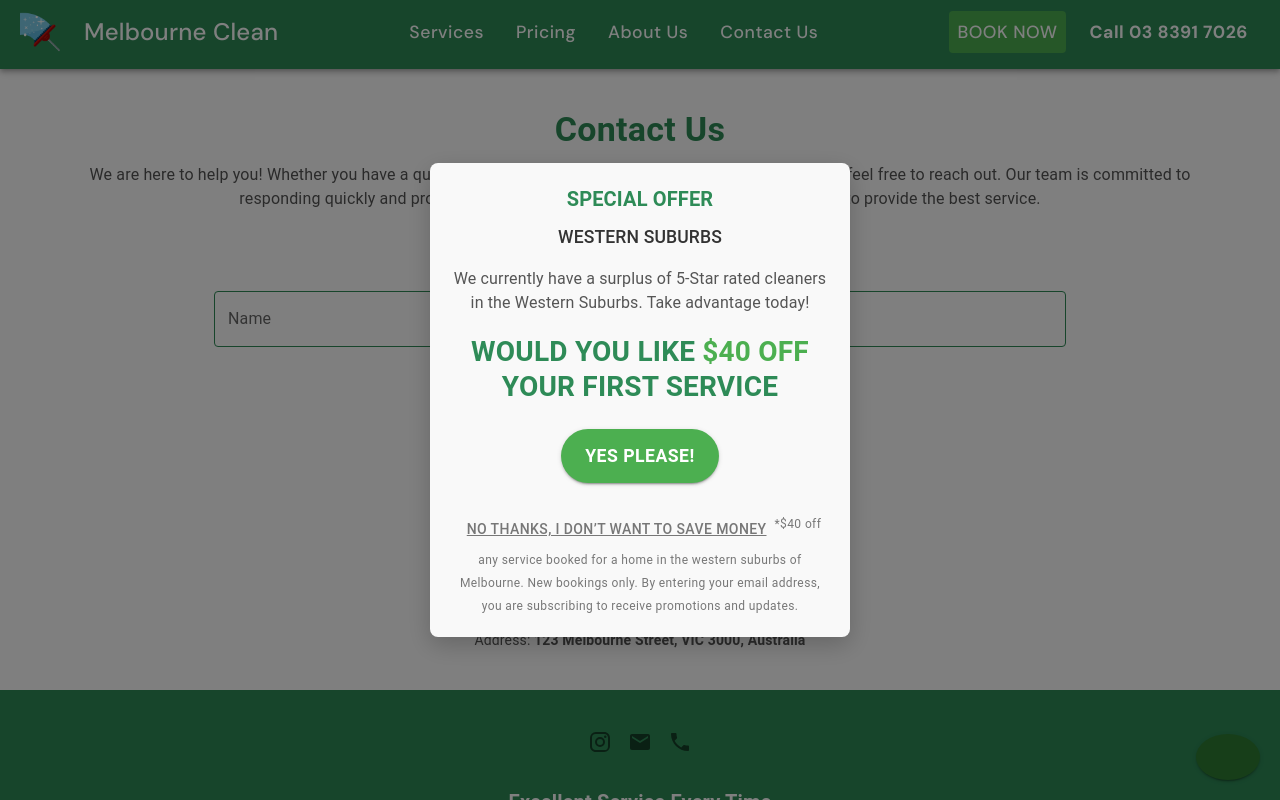
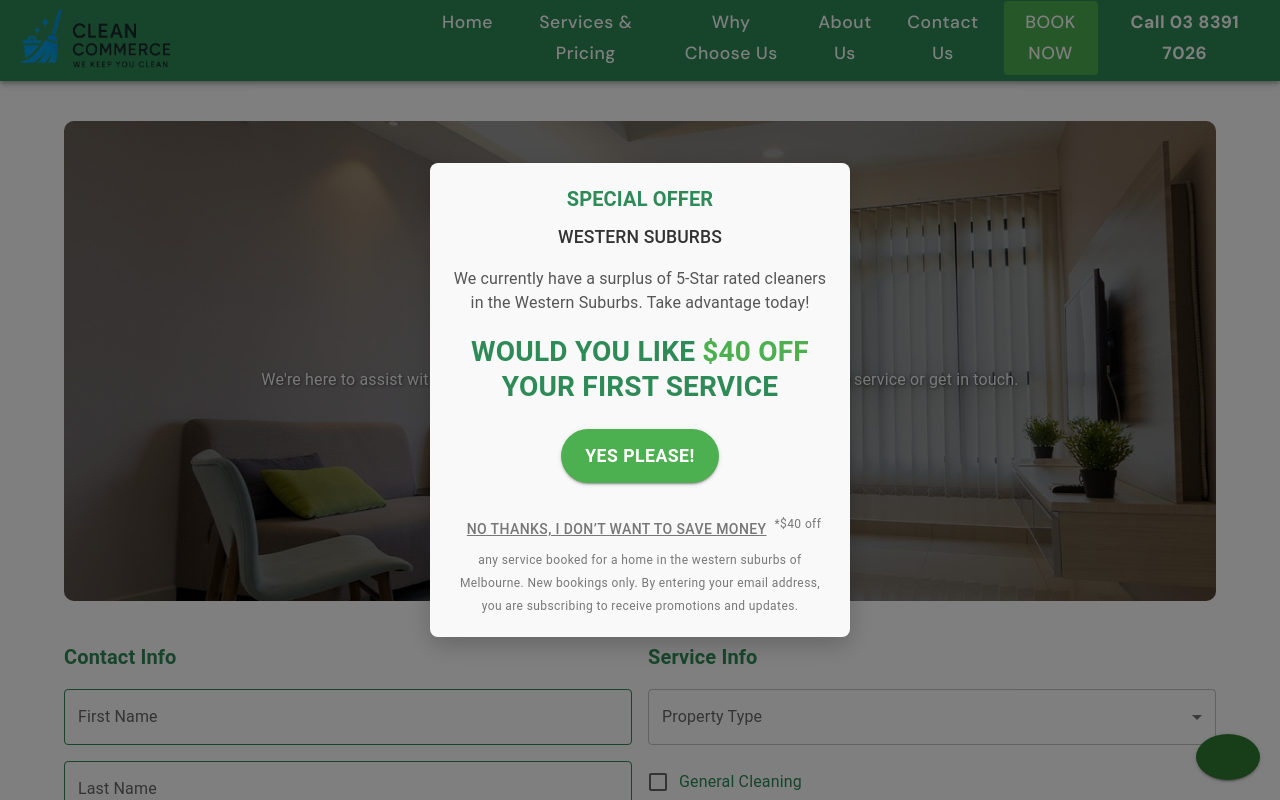
Before and after one commit to umangmtiwari/Cleaning-Site-Melbourne, a React (Create React App) app: page /contact-us in a window 1280 px wide. Shown: the top 800 px of the page. Built offline with nearby package versions, Linux system fonts and the light colour scheme; some icons are missing.

Commit message:
few menu and contact form changes

```diff
--- a/public/index.html
+++ b/public/index.html
@@ -24,7 +24,7 @@
       work correctly both with client-side routing and a non-root public URL.
       Learn how to configure a non-root public URL by running `npm run build`.
     -->
-    <title>Melbourne Clean</title>
+    <title>Clean Commerce</title>
   </head>
   <body>
     <noscript>You need to enable JavaScript to run this app.</noscript>
--- a/src/CleaningRates.jsx
+++ b/src/CleaningRates.jsx
@@ -77,49 +77,6 @@
         </TableContainer>
       </Container>
 
-      {/* Additional Services Table */}
-      <Container maxWidth="md" sx={{ mb: 6 }}>
-        <Typography variant="h5" color="#2E8B57" gutterBottom sx={{ display: 'flex', justifyContent: 'center', textAlign: 'center' }}>Additional Services</Typography>
-        <TableContainer component={Paper}>
-          <Table>
-            <TableHead>
-              <TableRow sx={{ backgroundColor: '#e3fdf3ff' }}>
-                <TableCell>Service</TableCell>
-                <TableCell>Price</TableCell>
-              </TableRow>
-            </TableHead>
-            <TableBody>
-              {[
-                ['Spring Clean', '$60-100'],
-                ['End of Lease', 'From $418+'],
-                ['Inside Oven', '$75'],
-                ['Inside Fridge', '$39'],
-                ['Inside Drawers/Cabinets', '$35-119'],
-                ['Balcony', '$39'],
-                ['Green Supplies', '$5'],
-                ['Inside Windows', '$79-135'],
-                ['Laundry', '$39/load'],
-                ['Bed Changing', '$15/bed'],
-                ['Ironing', '$50/30 mins'],
-                ['Wall Cleaning', '$29 per wall'],
-                ['Steam Cleaning', '$55/bedroom'],
-                ['Dish Washing', '$39'],
-                ['Wet Wiping Blinds', '$29/blind']
-              ].map((row, idx) => (
-                <TableRow
-                  key={idx}
-                  sx={{
-                    '&:hover': { backgroundColor: '#e0f7fa' }, // Light background on hover
-                  }}
-                >
-                  {row.map((cell, i) => <TableCell key={i}>{cell}</TableCell>)}
-                </TableRow>
-              ))}
-            </TableBody>
-          </Table>
-        </TableContainer>
-      </Container>
-
       {/* Service Checklist Table */}
       <Container maxWidth="md" sx={{ mb: 6 }}>
         <Typography variant="h5" color="#2E8B57" gutterBottom sx={{ display: 'flex', justifyContent: 'center', textAlign: 'center' }}>Service Checklist</Typography>
@@ -169,6 +126,49 @@
           </Table>
         </TableContainer>
       </Container>
+
+      {/* Additional Services Table */}
+      <Container maxWidth="md" sx={{ mb: 6 }}>
+        <Typography variant="h5" color="#2E8B57" gutterBottom sx={{ display: 'flex', justifyContent: 'center', textAlign: 'center' }}>Additional Services</Typography>
+        <TableContainer component={Paper}>
+          <Table>
+            <TableHead>
+              <TableRow sx={{ backgroundColor: '#e3fdf3ff' }}>
+                <TableCell>Service</TableCell>
+                <TableCell>Price</TableCell>
+              </TableRow>
+            </TableHead>
+            <TableBody>
+              {[
+                ['Spring Clean', '$60-100'],
+                ['End of Lease', 'From $418+'],
+                ['Inside Oven', '$75'],
+                ['Inside Fridge', '$39'],
+                ['Inside Drawers/Cabinets', '$35-119'],
+                ['Balcony', '$39'],
+                ['Green Supplies', '$5'],
+                ['Inside Windows', '$79-135'],
+                ['Laundry', '$39/load'],
+                ['Bed Changing', '$15/bed'],
+                ['Ironing', '$50/30 mins'],
+                ['Wall Cleaning', '$29 per wall'],
+                ['Steam Cleaning', '$55/bedroom'],
+                ['Dish Washing', '$39'],
+                ['Wet Wiping Blinds', '$29/blind']
+              ].map((row, idx) => (
+                <TableRow
+                  key={idx}
+                  sx={{
+                    '&:hover': { backgroundColor: '#e0f7fa' }, // Light background on hover
+                  }}
+                >
+                  {row.map((cell, i) => <TableCell key={i}>{cell}</TableCell>)}
+                </TableRow>
+              ))}
+            </TableBody>
+          </Table>
+        </TableContainer>
+      </Container>
     </>
   );
 }
--- a/src/ContactUs.jsx
+++ b/src/ContactUs.jsx
@@ -1,12 +1,20 @@
 import React, { useState } from 'react';
-import { Box, TextField, Button, Typography, Container} from '@mui/material';
-import { Shield as ShieldIcon, CheckCircle as CheckCircleIcon, Star as StarIcon, Email as EmailIcon } from '@mui/icons-material';
+import { IconButton, Box, TextField, Button, Typography, Container, FormControl, InputLabel, Select, MenuItem, FormGroup, FormControlLabel, Checkbox } from '@mui/material';
+import { Email as EmailIcon } from '@mui/icons-material';
+import { Link } from 'react-router-dom';
+import { Instagram, Email, Phone, Star } from '@mui/icons-material';
 
 const ContactUs = () => {
   const [formData, setFormData] = useState({
-    name: '',
+    firstName: '',
+    lastName: '',
+    phone: '',
     email: '',
-    message: '',
+    propertyType: '',
+    services: [],
+    frequency: '',
+    propertySize: '',
+    additionalInfo: '',
   });
 
   const handleChange = (e) => {
@@ -17,61 +25,96 @@
     });
   };
 
+  const handleCheckboxChange = (e) => {
+    const { value } = e.target;
+    setFormData({
+      ...formData,
+      services: formData.services.includes(value)
+        ? formData.services.filter(service => service !== value)
+        : [...formData.services, value],
+    });
+  };
+
   const handleSubmit = () => {
     const subject = encodeURIComponent("Service Booking Request");
-    const body = encodeURIComponent(`Name: ${formData.name}\nContact: ${formData.contact}\nEmail: ${formData.email}`);
+    const body = encodeURIComponent(`Name: ${formData.firstName} ${formData.lastName}\nContact: ${formData.phone}\nEmail: ${formData.email}\nProperty Type: ${formData.propertyType}\nServices: ${formData.services.join(', ')}\nFrequency: ${formData.frequency}\nProperty Size: ${formData.propertySize}\nAdditional Info: ${formData.additionalInfo}`);
     window.location.href = `mailto:services@melbourneclean.com?subject=${subject}&body=${body}`;
   };
 
   return (
     <Container sx={{ mt: 5, mb: 5 }}>
+          <Box
+      sx={{
+        mt: 5,
+        mb: 5,
+        backgroundImage: 'url(/clean3.jpg)', // Background image from the public folder
+        backgroundSize: 'cover', // Ensures the image covers the container
+        backgroundPosition: 'center', // Centers the background image
+        height: '60vh', // Adjust this to control the height of the container
+        width: '100%',
+        display: 'flex',
+        flexDirection: 'column',
+        justifyContent: 'center',
+        alignItems: 'center',
+        borderRadius: '10px', // Optional: rounded corners for a softer look
+        position: 'relative', // Ensures overlay can be positioned over the content
+        textAlign: 'center', // Center the text
+        color: 'white', // White color for the text to stand out
+      }}
+    >
+      {/* Overlay for background image */}
+      <Box
+        sx={{
+          position: 'absolute',
+          top: 0,
+          left: 0,
+          right: 0,
+          bottom: 0,
+          backgroundColor: 'rgba(0, 0, 0, 0.4)', // Dark overlay to improve text visibility
+          borderRadius: '10px', // Optional: keeps rounded corners for overlay
+        }}
+      />
+
       {/* Heading */}
-      <Typography variant="h4" gutterBottom align="center" sx={{ fontWeight: 'bold', color: '#2E8B57' }}>
-        Contact Us
+      <Typography
+        variant="h4"
+        gutterBottom
+        sx={{
+          fontWeight: 'bold',
+          color: 'white',  // White color for visibility
+          zIndex: 1,  // Ensures the text appears over the overlay
+          textShadow: '2px 2px 5px rgba(0, 0, 0, 0.5)', // Text shadow for better readability
+        }}
+      >
+        Get in Touch
       </Typography>
 
       {/* Trust-Building Content */}
-      <Typography variant="body1" paragraph align="center" sx={{ color: '#555' }}>
-        We are here to help you! Whether you have a question, need support, or simply want to provide feedback, feel free to reach out.
-        Our team is committed to responding quickly and professionally. Your inquiry is important to us, and we strive to provide the best service.
+      <Typography
+        variant="body1"
+        paragraph
+        sx={{
+          color: '#f4f4f4', // Light text color for better contrast
+          zIndex: 1,  // Ensures the text appears over the overlay
+          textShadow: '1px 1px 3px rgba(0, 0, 0, 0.5)', // Text shadow for better readability
+        }}
+      >
+        We're here to assist with all your cleaning needs. Fill out the form below to book a service or get in touch.
       </Typography>
+    </Box>
 
-          <Container maxWidth="md" sx={{ my: 5 }}>
-      {/* Heading */}
-      <Typography variant="h5" sx={{ textAlign: 'center', color: '#2E8B57' }} gutterBottom>
-        Book a Service
-      </Typography>
+      <Box sx={{ fontFamily: 'DM Sans, sans-serif', display: 'flex', justifyContent: 'space-between', gap: 2 }}>
+        {/* Left Side: Contact Info */}
+        <Box sx={{ flex: 1 }}>
+  <Typography variant="h6" sx={{ color: '#2E8B57', fontWeight: 'bold', marginBottom: 2 }}>Contact Info</Typography>
 
-      {/* Booking Form */}
-      <Box sx={{ fontFamily: 'DM Sans, sans-serif', display: 'flex', flexDirection: 'row', gap: 2 }}>
   <TextField
-          label="Name"
-          name="name"
+    label="First Name"
+    name="firstName"
     variant="outlined"
     fullWidth
     onChange={handleChange}
-          value={formData.name}
-          sx={{
-            '& .MuiOutlinedInput-root': {
-              '& fieldset': {
-                borderColor: '#2E8B57', // Green border for text fields
-              },
-              '&:hover fieldset': {
-                borderColor: '#2E8B57', // Green on hover
-              },
-              '&.Mui-focused fieldset': {
-                borderColor: '#2E8B57', // Green when focused
-              },
-            },
-          }}
-        />
-        <TextField
-          label="Contact No"
-          name="contact"
-          variant="outlined"
-          fullWidth
-          onChange={handleChange}
-          value={formData.contact}
+    value={formData.firstName}
     sx={{
       '& .MuiOutlinedInput-root': {
         '& fieldset': {
@@ -84,8 +127,56 @@
           borderColor: '#2E8B57',
         },
       },
+      marginBottom: 2, // Add space below each input field
     }}
   />
+
+  <TextField
+    label="Last Name"
+    name="lastName"
+    variant="outlined"
+    fullWidth
+    onChange={handleChange}
+    value={formData.lastName}
+    sx={{
+      '& .MuiOutlinedInput-root': {
+        '& fieldset': {
+          borderColor: '#2E8B57',
+        },
+        '&:hover fieldset': {
+          borderColor: '#2E8B57',
+        },
+        '&.Mui-focused fieldset': {
+          borderColor: '#2E8B57',
+        },
+      },
+      marginBottom: 2, // Add space below each input field
+    }}
+  />
+
+  <TextField
+    label="Phone"
+    name="phone"
+    variant="outlined"
+    fullWidth
+    onChange={handleChange}
+    value={formData.phone}
+    sx={{
+      '& .MuiOutlinedInput-root': {
+        '& fieldset': {
+          borderColor: '#2E8B57',
+        },
+        '&:hover fieldset': {
+          borderColor: '#2E8B57',
+        },
+        '&.Mui-focused fieldset': {
+          borderColor: '#2E8B57',
+        },
+      },
+      marginBottom: 2, // Add space below each input field
+    }}
+  />
+
   <TextField
     label="Email"
     name="email"
@@ -106,44 +197,112 @@
           borderColor: '#2E8B57',
         },
       },
+      marginBottom: 2, // Add space below each input field
     }}
   />
+
+        <Box sx={{ display: 'flex', justifyContent: 'center', mb: 3 }}>
+              <Link href="https://www.instagram.com" target="_blank" sx={{ color: 'white', ml: 2 }}>
+                <IconButton>
+                  <Instagram />
+                </IconButton>
+              </Link>
+              <Link href="mailto:contact@melbourneclean.com" sx={{ color: 'white', ml: 2 }}>
+                <IconButton>
+                  <Email />
+                </IconButton>
+              </Link>
+              <Link href="tel:+61383917026" sx={{ color: 'white', ml: 2 }}>
+                <IconButton>
+                  <Phone />
+                </IconButton>
+              </Link>
+            </Box>
 </Box>
 
-      {/* Trust-Building Icons */}
-      <Box sx={{ fontFamily: 'DM Sans, sans-serif', display: 'flex', justifyContent: 'center', alignItems: 'center', gap: 2, mt: 2 }}>
-        <Typography variant="body2" sx={{ color: '#2E8B57', display: 'flex', alignItems: 'center' }}>
-          <ShieldIcon fontSize="small" />
-          200% Guarantee
-        </Typography>
-        <Typography variant="body2" sx={{ color: '#2E8B57', display: 'flex', alignItems: 'center' }}>
-          <CheckCircleIcon fontSize="small" />
-          Fully Insured
-        </Typography>
-        <Typography variant="body2" sx={{ color: '#2E8B57', display: 'flex', alignItems: 'center' }}>
-          <StarIcon fontSize="small" />
-          5 Star Rated Service
-        </Typography>
-      </Box>
+        {/* Right Side: Service & Property Info */}
+        <Box sx={{ flex: 1 }}>
+          <Typography variant="h6" sx={{ color: '#2E8B57', fontWeight: 'bold' }} marginBottom={2}>Service Info</Typography>
+          <FormControl fullWidth>
+            <InputLabel>Property Type</InputLabel>
+            <Select
+              label="Property Type"
+              name="propertyType"
+              value={formData.propertyType}
+              onChange={handleChange}
+              sx={{ marginBottom: 2 }}
+            >
+              <MenuItem value="House">House</MenuItem>
+              <MenuItem value="Apartment">Apartment</MenuItem>
+              <MenuItem value="Office">Office</MenuItem>
+            </Select>
+          </FormControl>
 
-      {/* Submit Button */}
-      <Box sx={{ fontFamily: 'DM Sans, sans-serif', display: 'flex', justifyContent: 'center', mt: 3 }}>
+          <FormGroup>
+            <FormControlLabel
+              control={<Checkbox checked={formData.services.includes('General Cleaning')} onChange={handleCheckboxChange} value="General Cleaning" />}
+              label="General Cleaning"
+            />
+            <FormControlLabel
+              control={<Checkbox checked={formData.services.includes('Window Cleaning')} onChange={handleCheckboxChange} value="Window Cleaning" />}
+              label="Window Cleaning"
+            />
+            <FormControlLabel
+              control={<Checkbox checked={formData.services.includes('Vacate Cleaning')} onChange={handleCheckboxChange} value="Vacate Cleaning" />}
+              label="Vacate Cleaning"
+            />
+            <FormControlLabel
+              control={<Checkbox checked={formData.services.includes('Deep Cleaning')} onChange={handleCheckboxChange} value="Deep Cleaning" />}
+              label="Deep Cleaning"
+            />
+            <FormControlLabel
+              control={<Checkbox checked={formData.services.includes('Carpet Cleaning')} onChange={handleCheckboxChange} value="Carpet Cleaning" />}
+              label="Carpet Cleaning"
+            />
+            <FormControlLabel
+              control={<Checkbox checked={formData.services.includes('Construction Cleaning')} onChange={handleCheckboxChange} value="Construction Cleaning" />}
+              label="Construction Cleaning"
+            />
+          </FormGroup>
+
+          <TextField
+            label="Property Size"
+            name="propertySize"
+            variant="outlined"
+            fullWidth
+            onChange={handleChange}
+            value={formData.propertySize}
+            sx={{ marginBottom: 2 }}
+          />
+
+          <TextField
+            label="Additional Info"
+            name="additionalInfo"
+            variant="outlined"
+            fullWidth
+            multiline
+            rows={4}
+            onChange={handleChange}
+            value={formData.additionalInfo}
+            sx={{ marginBottom: 2 }}
+          />
+
           <Button
             variant="contained"
             sx={{
-            backgroundColor: '#2E8B57', // Green button color
+              backgroundColor: '#2E8B57',
               color: 'white',
-            borderRadius: '50px', // Rounded corners for a modern look
-            fontSize: '1.1rem', // Slightly larger text for better readability
-            fontWeight: 'bold', // Bold text for more emphasis
-            padding: '12px 24px', // More padding for a comfortable click area
-            boxShadow: '0 4px 6px rgba(0, 0, 0, 0.1)', // Subtle shadow for depth
+              borderRadius: '50px',
+              fontSize: '1.1rem',
+              fontWeight: 'bold',
+              padding: '12px 24px',
+              boxShadow: '0 4px 6px rgba(0, 0, 0, 0.1)',
               '&:hover': {
-              backgroundColor: '#248C48', // Darker green on hover
-              boxShadow: '0 8px 14px rgba(0, 0, 0, 0.2)', // Shadow becomes stronger on hover
-              transform: 'translateY(-3px)', // Slight lift effect when hovered
+                backgroundColor: '#248C48',
+                boxShadow: '0 8px 14px rgba(0, 0, 0, 0.2)',
+                transform: 'translateY(-3px)',
               },
-            transition: 'all 0.3s ease', // Smooth transition for all effects
+              transition: 'all 0.3s ease',
             }}
             startIcon={<EmailIcon />}
             onClick={handleSubmit}
@@ -151,27 +310,6 @@
             Book Service
           </Button>
         </Box>
-    </Container>
-
-      {/* Contact Details */}
-      <Box sx={{ textAlign: 'center', mt: 5 }}>
-        <Typography variant="h6" sx={{ color: '#2E8B57', fontWeight: 'bold' }}>
-          Other Ways to Reach Us
-        </Typography>
-        <Typography variant="body1" sx={{ color: '#555', mt: 2 }}>
-          You can also reach us through the following channels:
-        </Typography>
-        <Box sx={{ mt: 2 }}>
-          <Typography variant="body2" sx={{ color: '#555' }}>
-            Email: <strong>support@melbourneclean.com</strong>
-          </Typography>
-          <Typography variant="body2" sx={{ color: '#555' }}>
-            Phone: <strong>+61 3 8391 7026</strong>
-          </Typography>
-          <Typography variant="body2" sx={{ color: '#555' }}>
-            Address: <strong>123 Melbourne Street, VIC 3000, Australia</strong>
-          </Typography>
-        </Box>
       </Box>
     </Container>
   );
--- a/src/Header.jsx
+++ b/src/Header.jsx
@@ -53,11 +53,8 @@
         <Box sx={{ display: 'flex', alignItems: 'center' }}>
           <Link to="/" style={{ display: 'flex', alignItems: 'center', textDecoration: 'none' }}>
             <IconButton edge="start" color="inherit" sx={{ mr: 2 }}>
-              <img src="cleaner.png" alt="Logo" style={{ height: 40 }} />
+              <img src="cleanlogo.png" alt="Logo" style={{ height: 60, width:150 }} />
             </IconButton>
-            <Typography variant="h6" sx={{ fontFamily: 'DM Sans, sans-serif', fontSize: '1.5rem', color: 'white' }}>
-              Melbourne Clean
-            </Typography>
           </Link>
         </Box>
 
@@ -69,8 +66,8 @@
         </Box>
 
         {/* Menu links (visible on larger screens) */}
-        <Box sx={{ display: { xs: 'none', md: 'flex' } }}>
-          <Link to="/services" onClick={closeMobileMenu}>
+        <Box sx={{ display: { xs: 'none', md: 'flex' }, ml: 28 }}>
+          <Link to="/" onClick={closeMobileMenu}>
             <StyledButton sx={{
               ml: 2,
               color: 'white',  // Default for larger screens
@@ -84,7 +81,7 @@
                 color: 'black',
                 borderColor: 'black',
               }
-            }}>Services</StyledButton>
+            }}>Home</StyledButton>
           </Link>
           <Link to="/pricing" onClick={closeMobileMenu}>
             <StyledButton sx={{
@@ -100,7 +97,23 @@
                 color: 'black',
                 borderColor: 'black',
               }
-            }}>Pricing</StyledButton>
+            }}>Services & Pricing</StyledButton>
+          </Link>
+          <Link to="/services" onClick={closeMobileMenu}>
+            <StyledButton sx={{
+              ml: 2,
+              color: 'white',  // Default for larger screens
+              borderColor: 'white',  // Default for larger screens
+              '&:hover': {
+                color: 'white',
+                borderColor: 'white'
+              },
+              // For smaller screens (under 600px) set black color and border
+              '@media (max-width:600px)': {
+                color: 'black',
+                borderColor: 'black',
+              }
+            }}>Why Choose Us</StyledButton>
           </Link>
           <Link to="/about-us" onClick={closeMobileMenu}>
             <StyledButton sx={{
```
Also changed, not shown: public/cleanlogo.png (added), 1 other file (tests, documents, lock files or other folders). Lines whose indentation alone changed are shown as unchanged.
